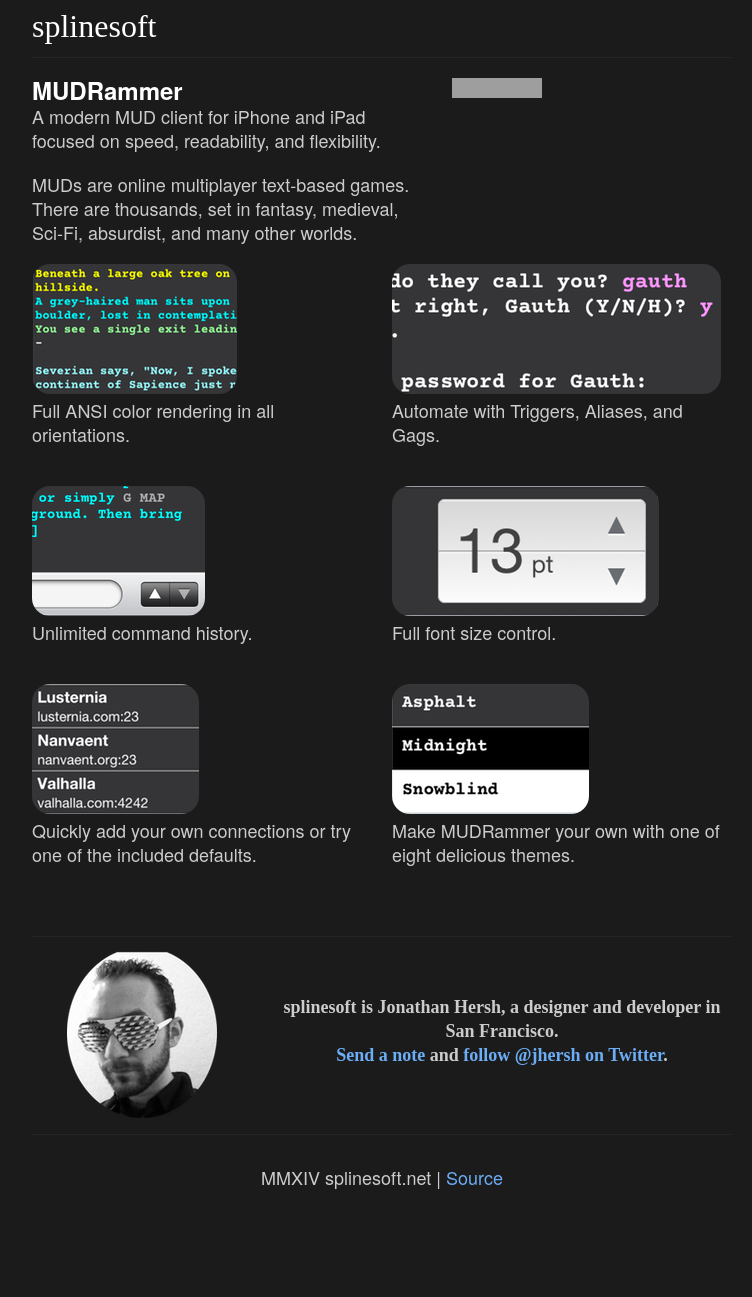
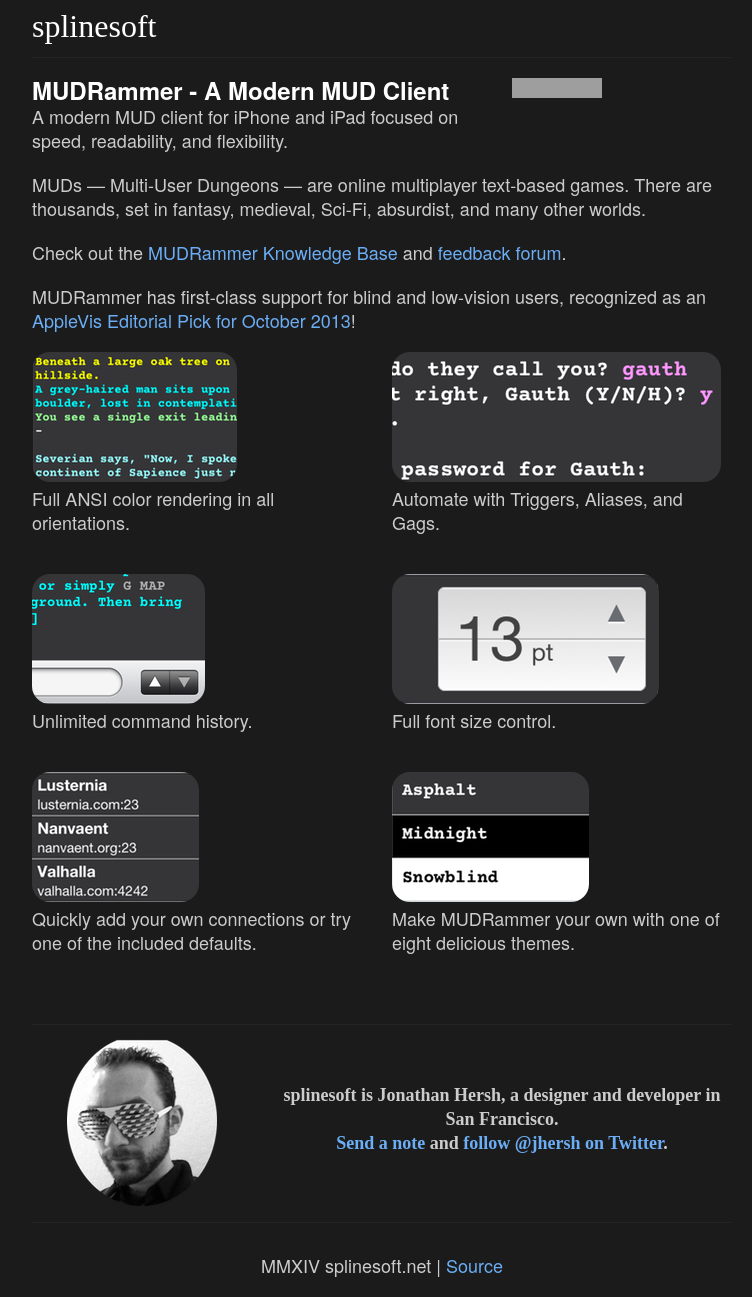
Before and after one commit to splinesoft/splinesoft.net, a Jekyll site: the page built from mudrammer/index.html, in a window 1280 px wide. Shown: the whole page, without its empty margins (138-890 px from the left). Built offline with Jekyll 4.4.1, drawn with Linux system fonts in a browser that asks for light colours; Markdown is read by kramdown in place of the engine named in the settings; before the commit the page ends 1209 px from its top, so only the background shows below that; grey boxes are pictures that could not be loaded.

Commit message:
Added recognition for mudrammer and support links

```diff
--- a/_config.yml
+++ b/_config.yml
@@ -5,6 +5,7 @@ url: http://www.splinesoft.net
 images: /img/
 css: /css/
 js: /js/
+
 pygments:
   lexer: objective-c
 
@@ -23,3 +24,7 @@ author:
 
 meta:
   source: https://github.com/splinesoft/splinesoft.net
+
+rammer:
+  kb: https://splinesoft.uservoice.com/knowledgebase
+  ideas: https://splinesoft.uservoice.com/forums/239975-mudrammer-a-modern-mud-client-for-iphone-and-ipa
--- a/contact.html
+++ b/contact.html
@@ -5,4 +5,5 @@ title: contact splinesoft
 
 <div class="twelve columns">
     <p>If you have a question, comment, or bug report, please do <a href="mailto:{{ site.author.email }}">get in touch</a>.</p>
+    <p>Check out the <a href="{{ site.rammer.kb }}">MUDRammer Knowledge Base</a> and <a href="{{ site.rammer.ideas }}">feedback forum</a>.</p>
 </div>
--- a/index.html
+++ b/index.html
@@ -10,7 +10,8 @@ title: splinesoft.net
 <div class="twelve columns clearfix">
     <span class="lead"><a href="/mudrammer/">MUDRammer: A Modern MUD Client</a></span>
     <p>A modern MUD client for iPhone and iPad focused on speed, readability, and flexibility.</p>
-    <p>MUDs are online multiplayer text-based games. There are thousands, set in fantasy, medieval, Sci-Fi, absurdist, and many other worlds.</p>
+    <p>MUDs &mdash; Multi-User Dungeons &mdash; are online multiplayer text-based games. There are thousands, set in fantasy, medieval, Sci-Fi, absurdist, and many other worlds.</p>
+    <p>MUDRammer has first-class support for blind and low-vision users, recognized as an <a href="http://www.applevis.com/blog/advocacy/announcing-applevis-editorial-team-app-pick-month-october-2013-papa-sangre-ii">AppleVis Editorial Pick for October 2013</a>!</p>
     <p>
         <a href="https://itunes.apple.com/us/app/mudrammer-a-modern-mud-client/id597157072?mt=8&uo=4" target="itunes_store"style="display:inline-block;overflow:hidden;background:url(http://linkmaker.itunes.apple.com/htmlResources/assets/images/web/linkmaker/badge_appstore-lrg.png) no-repeat;width:135px;height:40px;@media only screen{background-image:url(http://linkmaker.itunes.apple.com/htmlResources/assets/images/web/linkmaker/badge_appstore-lrg.svg);}"></a>
     </p>
--- a/mudrammer/index.html
+++ b/mudrammer/index.html
@@ -4,14 +4,18 @@ title: MUDRammer - splinesoft.net
 ---
 
 <div class="twelve columns clearfix">
-    <div class="seven columns alpha">
-        <span class="lead">MUDRammer</span><br/>
+    <div class="eight columns alpha">
+        <span class="lead">MUDRammer - A Modern MUD Client</span><br/>
         <p>A modern MUD client for iPhone and iPad focused on speed, readability, and flexibility.</p>
-        <p>MUDs are online multiplayer text-based games. There are thousands, set in fantasy, medieval, Sci-Fi, absurdist, and many other worlds.</p>
     </div>
-    <div class="five columns omega">
+    <div class="four columns omega">
         <a href="https://itunes.apple.com/us/app/mudrammer-a-modern-mud-client/id597157072?mt=8&uo=4" target="itunes_store"style="display:inline-block;overflow:hidden;background:url(http://linkmaker.itunes.apple.com/htmlResources/assets/images/web/linkmaker/badge_appstore-lrg.png) no-repeat;width:135px;height:40px;@media only screen{background-image:url(http://linkmaker.itunes.apple.com/htmlResources/assets/images/web/linkmaker/badge_appstore-lrg.svg);}"></a>
     </div>
+</div>
+<div class="twelve columns clearfix">
+    <p>MUDs &mdash; Multi-User Dungeons &mdash; are online multiplayer text-based games. There are thousands, set in fantasy, medieval, Sci-Fi, absurdist, and many other worlds.</p>
+    <p>Check out the <a href="{{ site.rammer.kb }}">MUDRammer Knowledge Base</a> and <a href="{{ site.rammer.ideas }}">feedback forum</a>.</p>
+    <p>MUDRammer has first-class support for blind and low-vision users, recognized as an <a href="http://www.applevis.com/blog/advocacy/announcing-applevis-editorial-team-app-pick-month-october-2013-papa-sangre-ii">AppleVis Editorial Pick for October 2013</a>!</p>
 </div>
 <br style="clear" />
 <div class="twelve columns clearfix rampics">
```
